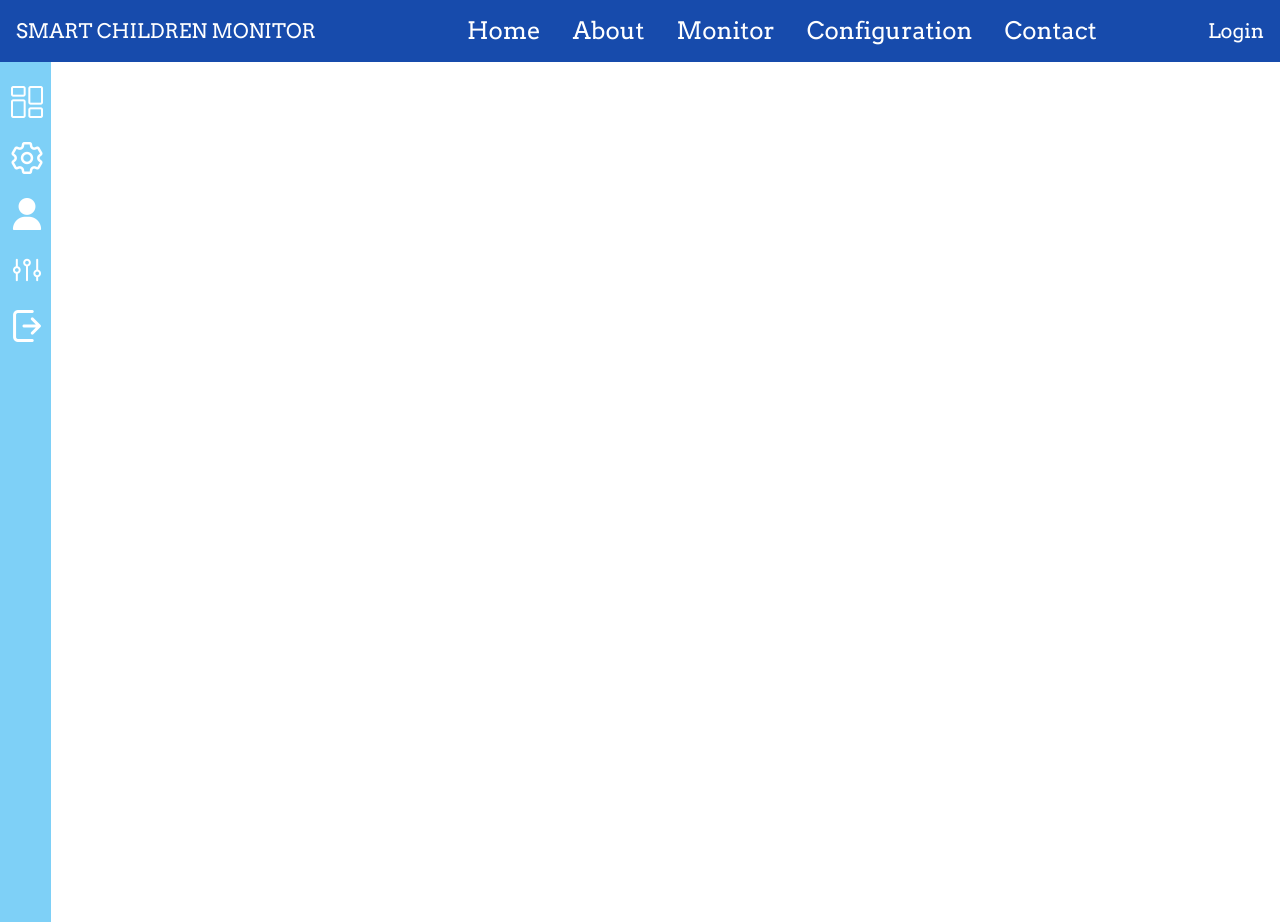
After one commit to lazaralex2002/ProiectTW, a PHP site: page /view/admin/dashboard.html in a window 1280 px wide. The commit adds this page. Run offline with PHP 8.4, Linux system fonts and the light colour scheme.

Commit message:
Adaugat clase pentru margin si padding 0 and more
Adaugat o pagina de admin fara continut,
navbar general si navbar pentru admin

```diff
--- a/project/css/styles.css
+++ b/project/css/styles.css
@@ -13,6 +13,9 @@
     --xl: "1440px";
 }
 
+a{
+    text-decoration: none;
+}
 .container{
     margin: auto;
 }
@@ -36,6 +39,9 @@
 .content-around{
     justify-content: space-around;
 }
+.content-between{
+    justify-content: space-between;
+}
 .items-center{
     align-items: center;
 }
@@ -56,6 +62,9 @@
 
 
 /* margin UTILITIES */
+.m-0{
+    margin: 0;
+}
 .m-1{
     margin: 0.5rem;
 }
@@ -397,6 +434,21 @@
 }
 .w-75{
     width: 75%;
+}
+.w-100{
+    width: 100%;
+}
+.h-25{
+    height: 25%;
+}
+.h-50{
+    height: 50%;
+}
+.h-75{
+    height: 75%;
+}
+.h-100{
+    height: 100%;
 }
 
 body{
@@ -491,8 +543,70 @@ body{
     font-weight: 400;
 }
 
+
+/* NAVBAR */
+.navbar{
+    padding: 1rem;
+    z-index: 9999;
+}
+.navbar .nav-item{
+    font-size: 1.25rem;
+}
+.navbar ul li a{
+    font-size: 1.5rem;
+    font-weight: 500;
+    text-decoration: none;
+}
+.navbar ul li a:hover{
+    /* TODO */
+}
+.navbar ul li{
+    list-style:none;
+    padding-left: 1rem;
+    padding-right: 1rem;
+}
+.navbar ul{
+    flex-direction: row;
+}
+
+.admin{
+    transition: 0.4s ease-in-out;
+    background-color: #7ed0f7;
+    position: fixed;
+    left: -14rem;
+    top: 62px;
+}
+.admin ul{
+
+}
+.admin ul li{
+    list-style: none;
+}
+.admin ul li a{
+}
+.admin:hover{
+    left:0;
+    transition: 0.4s ease-in-out;
+}
+
+.invert{
+    filter: invert(1);
+}
+.icon{
+    height: 2rem;
+    width: auto;
+}
 /* FONTS */
 
+.text-center{
+    text-align: center;
+}
+.text-left{
+    text-align: left;
+}
+.text-right{
+    text-align: right;
+}
 /* FONT FAMILY */
 .font-sans{
     font-family: "Rubik", sans-serif;
--- /dev/null
+++ b/project/view/admin/dashboard.html
@@ -0,0 +1,49 @@
+<!doctype html>
+
+<html lang="en">
+
+<head>
+    <meta charset="utf-8">
+    <meta name="viewport" content="width=device-width, initial-scale=1">
+
+    <title>Landing Page</title>
+    <meta name="description" content="Proiect TW">
+    <meta name="author" content="">
+
+    <link rel="preconnect" href="https://fonts.googleapis.com">
+    <link rel="preconnect" href="https://fonts.gstatic.com" crossorigin>
+    <link
+        href="https://fonts.googleapis.com/css2?family=Arvo:ital,wght@0,400;0,700;1,400;1,700&family=Pacifico&family=Rubik:ital,wght@0,300;0,400;0,600;0,700;0,800;0,900;1,300;1,400;1,500;1,600;1,700;1,800;1,900&display=swap"
+        rel="stylesheet">
+    <link rel="stylesheet" href="../../css/styles.css">
+
+</head>
+
+<body>
+    <nav class="navbar bg-primary flex content-between items-center">
+        <!-- to be replaced with logo -->
+        <a class="nav-item text-white font-serif font-medium hide-md" href="../../index.html">SMART CHILDREN MONITOR</a>
+        <ul class="flex m-0 content-center">
+            <li><a class="text-white font-serif font-medium" href="../front/home.html">Home</a></li>
+            <li><a class="text-white font-serif font-medium" href="../front/about.html">About</a></li>
+            <li><a class="text-white font-serif font-medium" href="../front/monitor.html">Monitor</a></li>
+            <li><a class="text-white font-serif font-medium" href="../admin/admin.html">Configuration</a></li>
+            <li><a class="text-white font-serif font-medium" href="../front/contact.html">Contact</a></li>
+        </ul>
+        <a class="nav-item font-medium text-white font-serif" href="../front/login.html">Login</a>
+    </nav>
+    <div class="flex wrap">
+            <nav class="admin h-100">
+                <ul class="text-right">
+                    <li class="p-1"><a class="text-md text-center text-white font-medium font-serif" href="../admin/dashboard.html">Dashboard <img src="../../res/img/dashboard.png" class="invert icon ml-2"></a></li>
+                    <li class="p-1"><a class="text-md text-center text-white font-medium font-serif" href="../admin/settings.html">Configuration <img src="../../res/img/setting.png" class="invert icon ml-2"></a></li>
+                    <li class="p-1"><a class="text-md text-center text-white font-medium font-serif" href="../admin/users.html">Users <img src="../../res/img/user.png" class="invert icon ml-2"></a></li>
+                    <li class="p-1"><a class="text-md text-center text-white font-medium font-serif" href="../admin/aspect.html">Aspect <img src="../../res/img/filter.png" class="invert icon ml-2"></a></li>
+                    <li class="p-1"><a class="text-md text-center text-white font-medium font-serif" href="../front/home.html">Log out <img src="../../res/img/logout.png" class="invert icon ml-2"></a></li>
+                </ul>
+            </nav>
+        <div class="column-md-9"></div>
+    </div>
+    <script src=""></script>
+</body>
+</html>
```
Also changed, not shown: other parts of project/css/styles.css (+65 -20 lines), project/res/img/dashboard.png (added), project/res/img/filter.png (added), project/res/img/logout.png (added), project/res/img/menu.png (added), project/res/img/setting.png (added), project/res/img/user.png (added).
